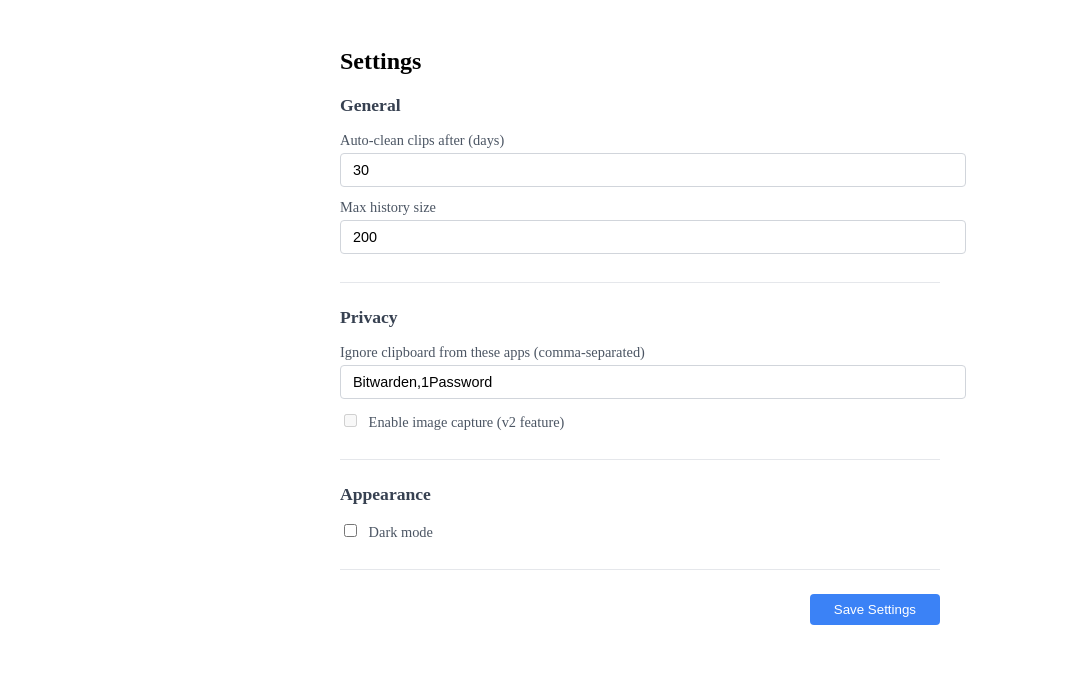
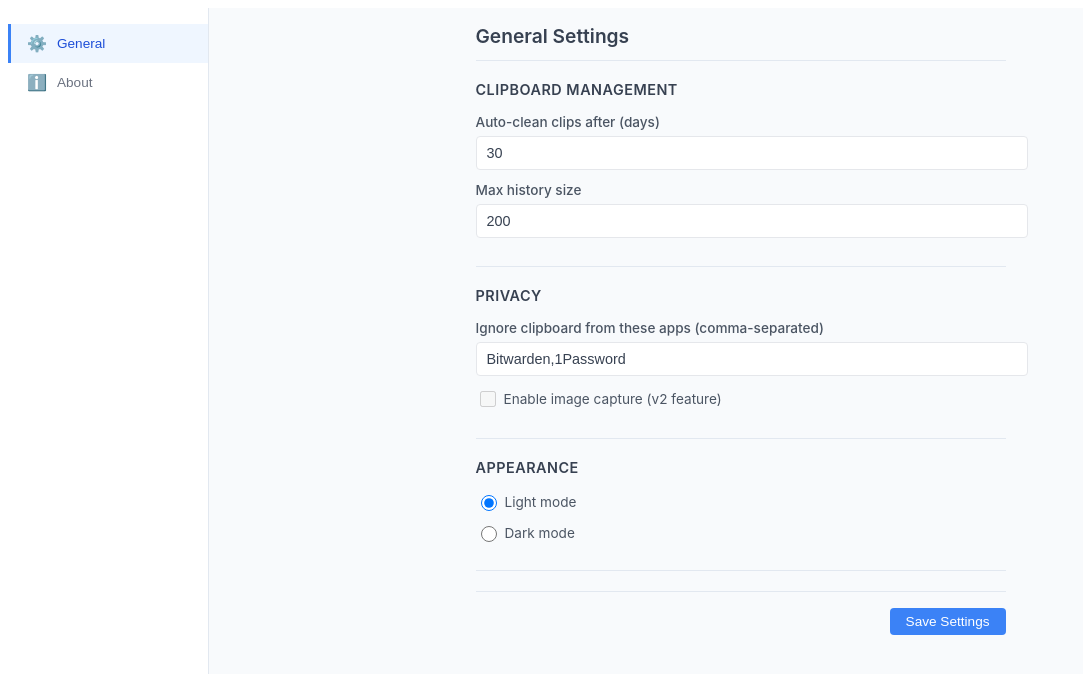
Before and after one commit to abdul-kasif/clipcontex, a SvelteKit app: page /settings in a window 1280 px wide. Shown: the top 674 px of the page, without its empty margins (0-1083 px from the left). Built offline with nearby package versions, Linux system fonts and the light colour scheme.

Commit message:
feat: modified the settings/+page.svelte with two components and settings.js service

```diff
--- a/src/routes/settings/+page.svelte
+++ b/src/routes/settings/+page.svelte
@@ -1,118 +1,124 @@
 <script>
-  import { onMount } from 'svelte';
-  import { invoke } from '@tauri-apps/api/core';
+  import { onMount } from "svelte";
+  import GeneralSettings from "$lib/components/settings/GeneralSettings.svelte";
+  import AboutSettings from "$lib/components/settings/AboutSettings.svelte";
+  import { loadSettings, saveSettings } from "$lib/services/settings.js";
 
-  let autoCleanDays = 30;
-  let maxHistorySize = 200;
-  let darkMode = false;
-  let ignoredApps = "Bitwarden,1Password";
+  let activeTab = $state("general");
+  let settings = $state({
+    autoCleanDays: 30,
+    maxHistorySize: 200,
+    darkMode: false,
+    ignoredApps: "Bitwarden,1Password"
+  });
 
-  async function loadSettings() {
-    // TODO: Load from config file (v1 uses hardcoded defaults)
-    const isDark = window.matchMedia('(prefers-color-scheme: dark)').matches;
-    darkMode = isDark;
+  const tabs = [
+    { id: "general", label: "General", icon: "⚙️" },
+    { id: "about", label: "About", icon: "ℹ️" },
+  ];
+
+  async function handleSave() {
+    await saveSettings(settings);
   }
 
-  async function saveSettings() {
-    // TODO: Save to config file
-    alert('Settings saved! (v2 will persist these)');
-  }
-
-  onMount(loadSettings);
+  onMount(async () => {
+    // settings = await loadSettings();
+  });
 </script>
 
-<div class="settings-container">
-  <h2>Settings</h2>
+<div class="settings-layout">
+  <aside class="sidebar">
+    <nav class="nav">
+      {#each tabs as tab}
+        <button
+          class="nav-item"
+          class:active={activeTab === tab.id}
+          onclick={() => (activeTab = tab.id)}
+        >
+          <span class="nav-icon">{tab.icon}</span>
+          <span class="nav-label">{tab.label}</span>
+        </button>
+      {/each}
+    </nav>
+  </aside>
 
-  <section class="settings-section">
-    <h3>General</h3>
-    <div class="setting-item">
-      <label for="auto-clean">Auto-clean clips after (days)</label>
-      <input id="auto-clean" type="number" bind:value={autoCleanDays} min="1" max="365" />
-    </div>
-    <div class="setting-item">
-      <label for="max-history">Max history size</label>
-      <input id="max-history" type="number" bind:value={maxHistorySize} min="10" max="1000" />
-    </div>
-  </section>
-
-  <section class="settings-section">
-    <h3>Privacy</h3>
-    <div class="setting-item">
-      <label for="ignored-apps">Ignore clipboard from these apps (comma-separated)</label>
-      <input id="ignored-apps" type="text" bind:value={ignoredApps} placeholder="Bitwarden,1Password" />
-    </div>
-    <div class="setting-item">
-      <label>
-        <input type="checkbox" disabled /> Enable image capture (v2 feature)
-      </label>
-    </div>
-  </section>
-
-  <section class="settings-section">
-    <h3>Appearance</h3>
-    <div class="setting-item">
-      <label>
-        <input type="checkbox" bind:checked={darkMode} /> Dark mode
-      </label>
-    </div>
-  </section>
-
-  <div class="actions">
-    <button class="save-btn" on:click={saveSettings}>Save Settings</button>
-  </div>
+  <main class="content">
+    {#if activeTab === "general"}
+      <GeneralSettings bind:settings onSave={handleSave} />
+    {:else if activeTab === "about"}
+      <AboutSettings />
+    {/if}
+  </main>
 </div>
 
 <style>
-  .settings-container {
-    max-width: 600px;
-    margin: 0 auto;
-    padding: 20px;
+  .settings-layout {
+    display: flex;
+    min-height: 100vh;
+    background: #f8fafc;
+    font-family: -apple-system, BlinkMacSystemFont, 'Segoe UI', Roboto, sans-serif;
   }
-  .settings-section {
-    margin-bottom: 24px;
-    padding-bottom: 16px;
-    border-bottom: 1px solid #e5e7eb;
+
+  .sidebar {
+    width: 200px;
+    background: white;
+    border-right: 1px solid #e2e8f0;
+    padding: 16px 0;
   }
-  .settings-section h3 {
-    margin: 0 0 16px 0;
+
+  .nav {
+    display: flex;
+    flex-direction: column;
+  }
+
+  .nav-item {
+    display: flex;
+    align-items: center;
+    padding: 10px 16px;
+    border: none;
+    background: transparent;
+    cursor: pointer;
+    text-align: left;
+    font-size: 0.85rem;
+    color: #6b7280;
+    transition: none;
+    border-left: 3px solid transparent;
+  }
+
+  .nav-item:hover {
+    background: #f8fafc;
     color: #374151;
-    font-size: 1.1rem;
   }
-  .setting-item {
-    margin-bottom: 12px;
+
+  .nav-item.active {
+    background: #eff6ff;
+    color: #1d4ed8;
+    border-left-color: #3b82f6;
   }
-  .setting-item label {
-    display: block;
-    margin-bottom: 4px;
-    font-size: 0.9rem;
-    color: #4b5563;
+
+  .nav-icon {
+    margin-right: 10px;
+    font-size: 1rem;
   }
-  .setting-item input[type="text"],
-  .setting-item input[type="number"] {
-    width: 100%;
-    padding: 8px 12px;
-    border: 1px solid #d1d5db;
-    border-radius: 4px;
-    font-size: 0.9rem;
+
+  .nav-label {
+    flex: 1;
   }
-  .setting-item input[type="checkbox"] {
-    margin-right: 8px;
+
+  .content {
+    flex: 1;
+    padding: 16px;
+    overflow-y: auto;
   }
-  .actions {
-    text-align: right;
-    margin-top: 16px;
-  }
-  .save-btn {
-    background: #3b82f6;
-    color: white;
-    border: none;
-    padding: 8px 24px;
-    border-radius: 4px;
-    font-weight: 500;
-    cursor: pointer;
-  }
-  .save-btn:hover {
-    background: #2563eb;
+
+  @media (max-width: 768px) {
+    .settings-layout {
+      flex-direction: column;
+    }
+    .sidebar {
+      width: 100%;
+      border-right: none;
+      border-bottom: 1px solid #e2e8f0;
+    }
   }
 </style>
```
